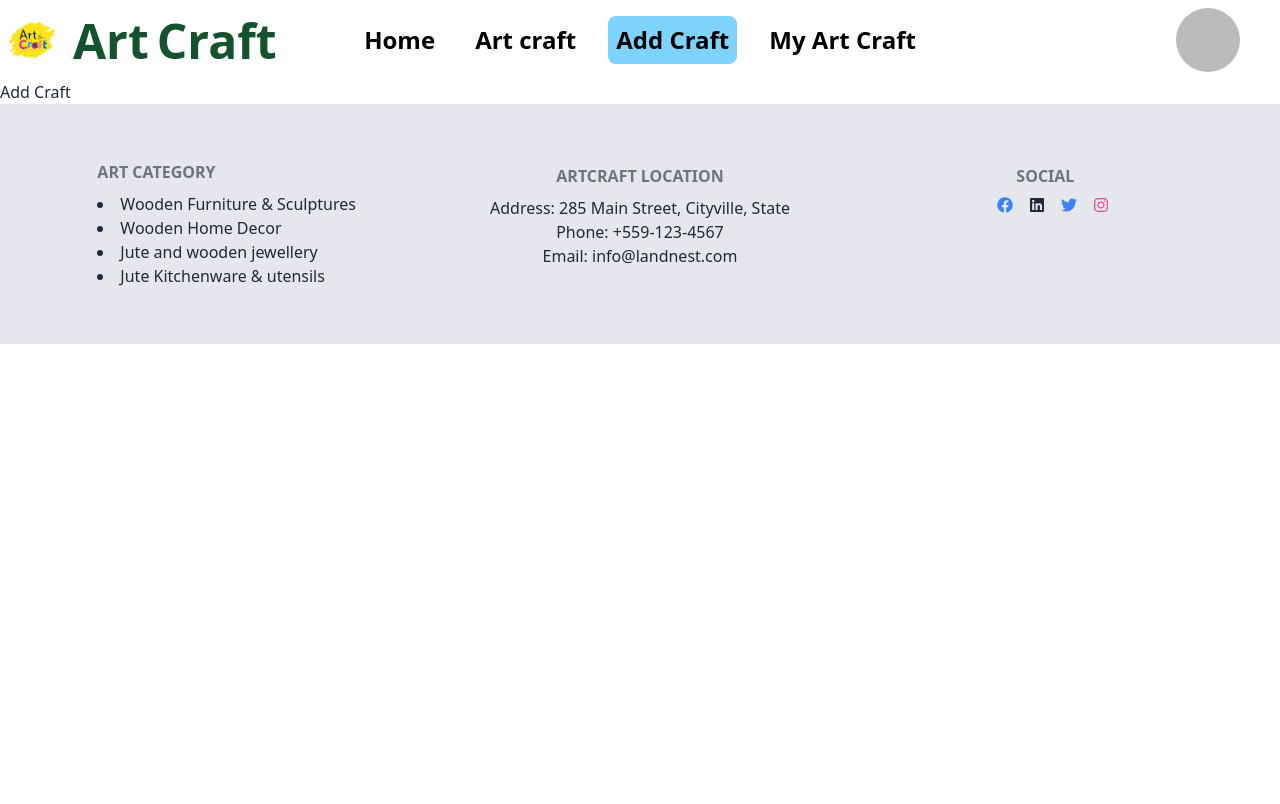
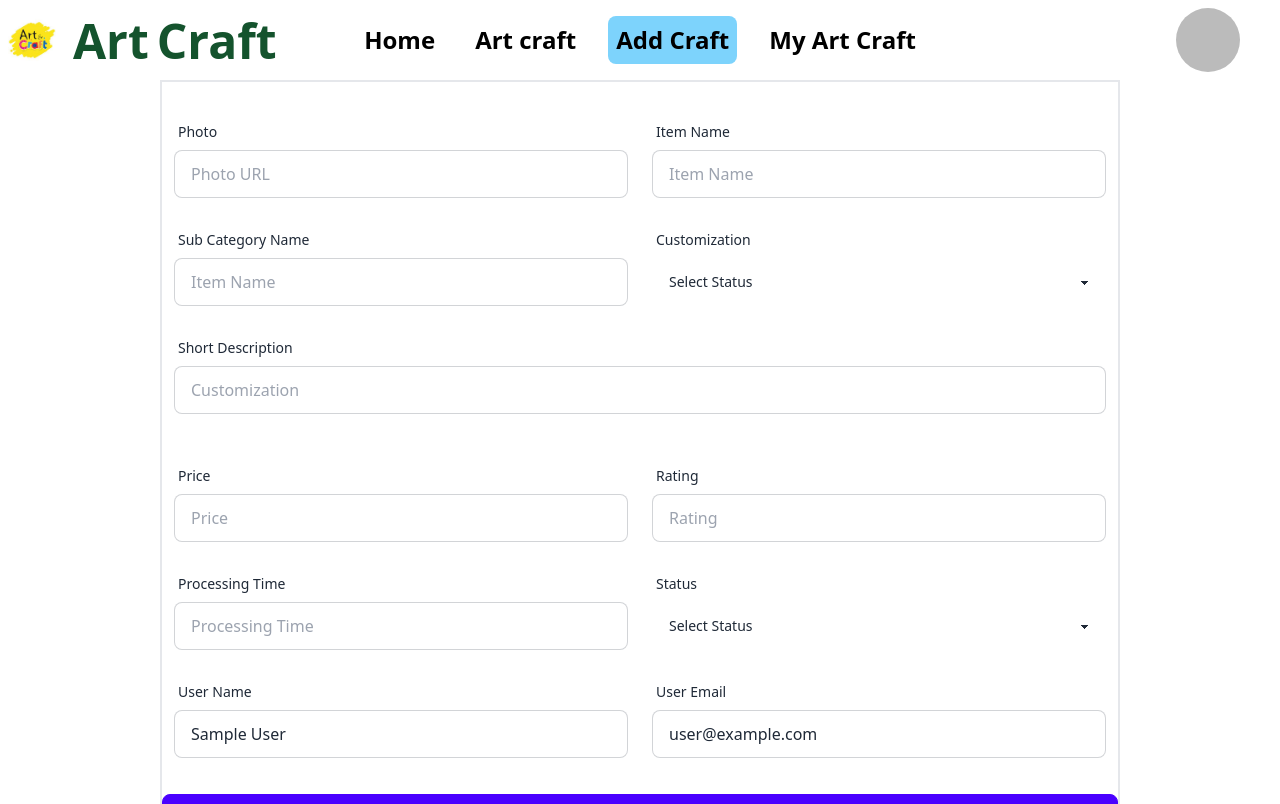
Before and after one commit to zihad868/Art-Craft-Client, a React (Vite) app: page /add-craft in a window 1280 px wide. Shown: the top 804 px of the page. Built offline with nearby package versions, Linux system fonts and the light colour scheme; no server answers; sample sign-in values are in the browser's storage.

Commit message:
Add Craft Data

```diff
--- a/src/Pages/AddCraft.jsx
+++ b/src/Pages/AddCraft.jsx
@@ -1,10 +1,204 @@
+import { useContext, useState } from "react";
+import { AuthProvider } from "../Provider/FirebaseAuthProvider";
 
 const AddCraft = () => {
-    return (
+  const { user } = useContext(AuthProvider);
+  const [status, setStatus] = useState('')
+  const [customization, setCustomization] = useState('')
+
+
+
+  const handleStatus = (e) => {
+    setStatus(e.target.value);
+  }
+
+  const handleCustomization = (e) => {
+    setCustomization(e.target.value);
+  }
+
+  const handleAddCraft = (e) => {
+    e.preventDefault();
+
+    const photo = e.target.photo.value;
+    const itemName = e.target.itemName.value;
+    const subCategoryName = e.target.subcategoryName.value;
+    const shortDescription = e.target.shortDescription.value;
+    const processingTime = e.target.processingTime.value;
+
+    const price = e.target.price.value;
+    const rating = e.target.rating.value;
+    // const status = e.target.status.value;
+
+    const name = e.target.name.value;
+    const email = e.target.email.value;
+
+    console.log(
+      photo,
+      itemName,
+      subCategoryName,
+      shortDescription,
+      price,
+      rating,
+      processingTime,
+      status,
+      name,
+      email,
+      customization
+    );
+  };
+  return (
+    <div>
+      <form onSubmit={handleAddCraft} className="w-3/4 mx-auto border-2">
+        <div className="grid sm:grid-cols-1 lg:grid-cols-2 mt-5">
+          <div className="p-3">
+            <label className="label">
+              <span className="label-text">Photo</span>
+            </label>
+            <input
+              type="text"
+              name="photo"
+              placeholder="Photo URL"
+              className="input input-bordered w-full"
+            />
+          </div>
+
+          <div className="p-3">
+            <label className="label">
+              <span className="label-text">Item Name</span>
+            </label>
+            <input
+              type="text"
+              name="itemName"
+              placeholder="Item Name"
+              className="input input-bordered w-full"
+            />
+          </div>
+
+          <div className="p-3">
+            <label className="label">
+              <span className="label-text">Sub Category Name</span>
+            </label>
+            <input
+              type="text"
+              name="subcategoryName"
+              placeholder="Item Name"
+              className="input input-bordered w-full"
+            />
+          </div>
+
+          <div className="p-3">
+            <label className="label">
+              <span className="label-text">Customization</span>
+            </label>
+            <select
+            className="select w-full"
+            onChange={handleCustomization}
+          >
+            <option disabled selected>
+              Select Status
+            </option>
+            <option value='yes'>Yes</option>
+            <option value='no'>No</option>
+          </select>
+          </div>
+        </div>
+
         <div>
-            <h4>Add Craft</h4>
+          <div className="p-3">
+            <label className="label">
+              <span className="label-text">Short Description</span>
+            </label>
+            <input
+              type="text"
+              name="shortDescription"
+              placeholder="Customization"
+              className="input input-bordered w-full"
+            />
+          </div>
         </div>
-    );
+
+        <div className="grid sm:grid-cols-1 lg:grid-cols-2 mt-5">
+          <div className="p-3">
+            <label className="label">
+              <span className="label-text">Price</span>
+            </label>
+            <input
+              type="number"
+              name="price"
+              placeholder="Price"
+              className="input input-bordered w-full"
+            />
+          </div>
+
+          <div className="p-3">
+            <label className="label">
+              <span className="label-text">Rating</span>
+            </label>
+            <input
+              type="number"
+              name="rating"
+              placeholder="Rating"
+              className="input input-bordered w-full"
+            />
+          </div>
+
+          <div className="p-3">
+            <label className="label">
+              <span className="label-text">Processing Time</span>
+            </label>
+            <input
+              type="text"
+              name="processingTime"
+              placeholder="Processing Time"
+              className="input input-bordered w-full"
+            />
+          </div>
+
+          <div className="p-3">
+            <label className="label">
+              <span className="label-text">Status</span>
+            </label>
+            <select className="select w-full" onChange={handleStatus}>
+              <option disabled selected>
+                Select Status
+              </option>
+              <option value='In stock'>In stock</option>
+              <option value='Made to Order'>Made to Order</option>
+            </select>
+          </div>
+
+          <div className="p-3">
+            <label className="label">
+              <span className="label-text">User Name</span>
+            </label>
+            <input
+              type="text"
+              name="name"
+              defaultValue={user.displayName}
+              placeholder="User Email"
+              className="input input-bordered w-full"
+            />
+          </div>
+
+          <div className="p-3">
+            <label className="label">
+              <span className="label-text">User Email</span>
+            </label>
+            <input
+              type="email"
+              name="email"
+              defaultValue={user.email}
+              placeholder="User Email"
+              className="input input-bordered w-full"
+            />
+          </div>
+        </div>
+        <div className="form-control mt-6">
+          <button className="btn btn-primary">Add Craft</button>
+        </div>
+      </form>
+    </div>
+  );
 };
 
 export default AddCraft;
```
